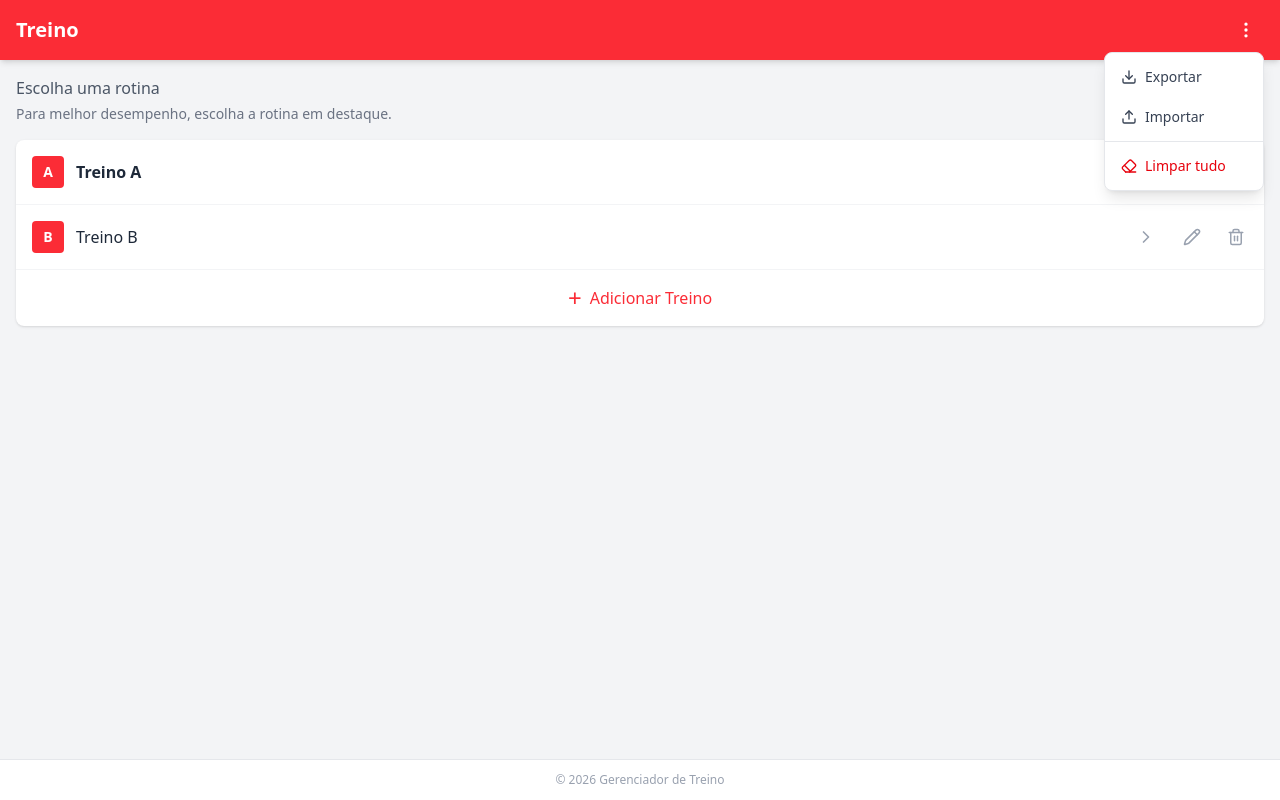
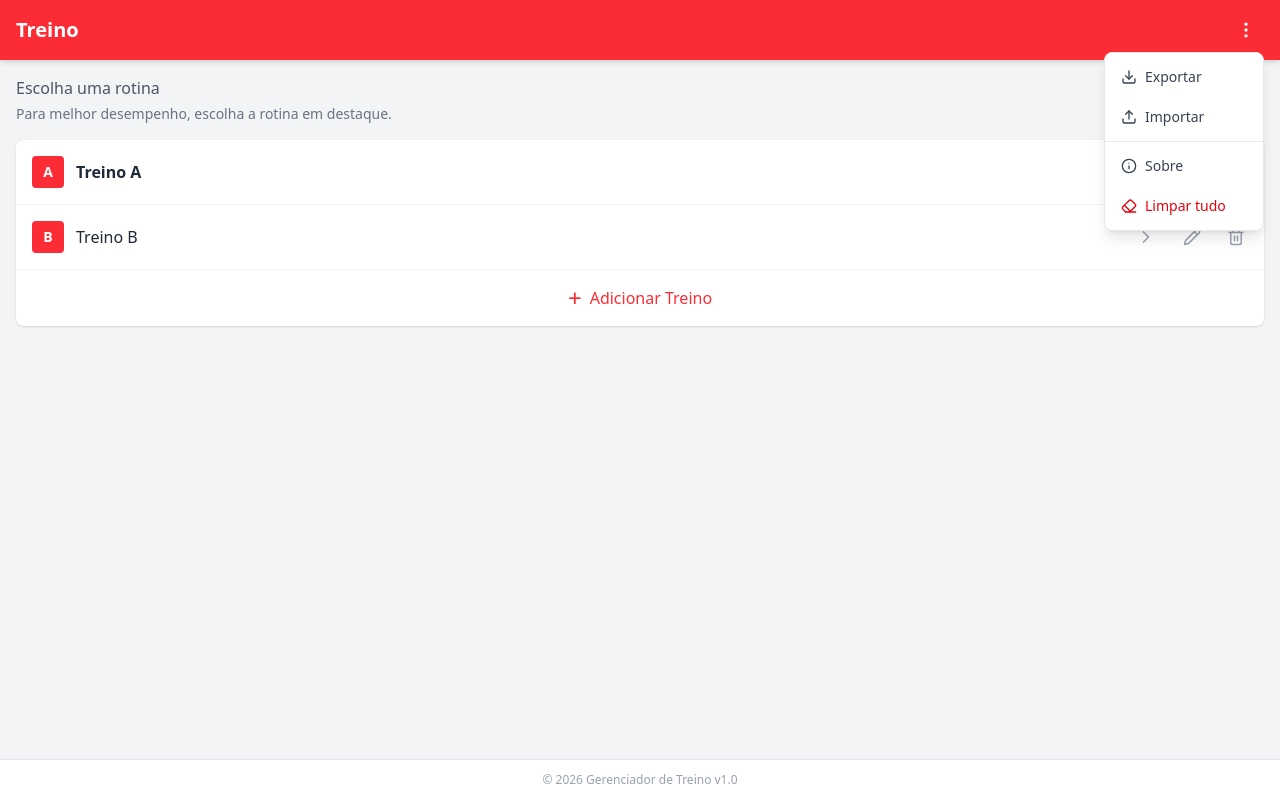
Before and after one commit to dexter2k8/academy, a React (Vite) app: page / in a window 1280 px wide. Both pictures are taken after a click on the button 1246 px from the left and 30 px from the top of the page. Built offline with nearby package versions, Linux system fonts and the light colour scheme.

Commit message:
feat: implemented about

```diff
--- a/src/components/WorkoutList.tsx
+++ b/src/components/WorkoutList.tsx
@@ -1,6 +1,15 @@
-import { ChevronRight, Pencil, Trash2, Download, Upload, Eraser, MoreVertical } from 'lucide-react';
-import { useRef, useState } from 'react';
-import type { Workout } from '../types/workout';
+import {
+  ChevronRight,
+  Pencil,
+  Trash2,
+  Download,
+  Upload,
+  Eraser,
+  MoreVertical,
+  Info,
+} from "lucide-react";
+import { useRef, useState } from "react";
+import type { Workout } from "../types/workout";
 
 interface WorkoutListProps {
   workouts: Workout[];
@@ -13,12 +22,22 @@ interface WorkoutListProps {
   onClearAll: () => void;
 }
 
-export function WorkoutList({ workouts, onSelectWorkout, onAddWorkout, onEditWorkout, onDeleteWorkout, onExport, onImport, onClearAll }: WorkoutListProps) {
+export function WorkoutList({
+  workouts,
+  onSelectWorkout,
+  onAddWorkout,
+  onEditWorkout,
+  onDeleteWorkout,
+  onExport,
+  onImport,
+  onClearAll,
+}: WorkoutListProps) {
   const fileInputRef = useRef<HTMLInputElement>(null);
   const [menuOpen, setMenuOpen] = useState(false);
-  const lastAccessedId = workouts
-    .filter((w) => w.lastAccessed)
-    .sort((a, b) => (b.lastAccessed ?? 0) - (a.lastAccessed ?? 0))[0]?.id ?? null;
+  const lastAccessedId =
+    workouts
+      .filter((w) => w.lastAccessed)
+      .sort((a, b) => (b.lastAccessed ?? 0) - (a.lastAccessed ?? 0))[0]?.id ?? null;
 
   const handleDelete = (e: React.MouseEvent, id: string, name: string) => {
     e.stopPropagation();
@@ -33,9 +52,15 @@ export function WorkoutList({ workouts, onSelectWorkout, onAddWorkout, onEditWor
   };
 
   const handleDeleteAll = () => {
-    if (window.confirm('Deseja excluir TODOS os treinos? Esta ação não pode ser desfeita.')) {
+    if (window.confirm("Deseja excluir TODOS os treinos? Esta ação não pode ser desfeita.")) {
       onClearAll();
     }
+  };
+
+  const handleAbout = () => {
+    alert(
+      "Gerenciador de Treino\n\nOrganize e acompanhe seus treinos de musculação.\n\nDesenvolvido por neimestre2k8@gmail.com",
+    );
   };
 
   return (
@@ -52,16 +77,22 @@ export function WorkoutList({ workouts, onSelectWorkout, onAddWorkout, onEditWor
           {menuOpen && (
             <>
               <div className="fixed inset-0 z-20" onClick={() => setMenuOpen(false)} />
-              <div className="absolute right-0 top-full mt-1 bg-white rounded-lg shadow-lg border border-gray-200 py-1 z-30 min-w-[160px]">
+              <div className="absolute right-0 top-full mt-1 bg-white rounded-lg shadow-lg border border-gray-200 py-1 z-30 min-w-40">
                 <button
-                  onClick={() => { onExport(); setMenuOpen(false); }}
+                  onClick={() => {
+                    onExport();
+                    setMenuOpen(false);
+                  }}
                   className="w-full flex items-center gap-2 px-4 py-2.5 text-sm text-gray-700 hover:bg-gray-100 cursor-pointer"
                 >
                   <Download size={16} />
                   Exportar
                 </button>
                 <button
-                  onClick={() => { fileInputRef.current?.click(); setMenuOpen(false); }}
+                  onClick={() => {
+                    fileInputRef.current?.click();
+                    setMenuOpen(false);
+                  }}
                   className="w-full flex items-center gap-2 px-4 py-2.5 text-sm text-gray-700 hover:bg-gray-100 cursor-pointer"
                 >
                   <Upload size={16} />
@@ -69,7 +100,20 @@ export function WorkoutList({ workouts, onSelectWorkout, onAddWorkout, onEditWor
                 </button>
                 <div className="border-t border-gray-200 my-1" />
                 <button
-                  onClick={() => { handleDeleteAll(); setMenuOpen(false); }}
+                  onClick={() => {
+                    handleAbout();
+                    setMenuOpen(false);
+                  }}
+                  className="w-full flex items-center gap-2 px-4 py-2.5 text-sm text-gray-700 hover:bg-gray-100 cursor-pointer"
+                >
+                  <Info size={16} />
+                  Sobre
+                </button>
+                <button
+                  onClick={() => {
+                    handleDeleteAll();
+                    setMenuOpen(false);
+                  }}
                   className="w-full flex items-center gap-2 px-4 py-2.5 text-sm text-red-600 hover:bg-red-50 cursor-pointer"
                 >
                   <Eraser size={16} />
@@ -83,7 +127,7 @@ export function WorkoutList({ workouts, onSelectWorkout, onAddWorkout, onEditWor
                   onChange={(e) => {
                     const file = e.target.files?.[0];
                     if (file) onImport(file);
-                    e.target.value = '';
+                    e.target.value = "";
                   }}
                 />
               </div>
@@ -94,14 +138,16 @@ export function WorkoutList({ workouts, onSelectWorkout, onAddWorkout, onEditWor
 
       <main className="flex-1 p-3 sm:p-4 pb-20">
         <p className="text-gray-600 mb-1 text-sm sm:text-base">Escolha uma rotina</p>
-        <p className="text-gray-500 text-xs sm:text-sm mb-3 sm:mb-4">Para melhor desempenho, escolha a rotina em destaque.</p>
+        <p className="text-gray-500 text-xs sm:text-sm mb-3 sm:mb-4">
+          Para melhor desempenho, escolha a rotina em destaque.
+        </p>
 
         <div className="bg-white rounded-lg shadow overflow-hidden">
           {workouts.map((workout, index) => (
             <div
               key={workout.id}
               className={`flex items-center border-b border-gray-100 min-h-14 ${
-                workout.id === lastAccessedId ? 'font-bold' : ''
+                workout.id === lastAccessedId ? "font-bold" : ""
               }`}
             >
               <button
@@ -144,11 +190,10 @@ export function WorkoutList({ workouts, onSelectWorkout, onAddWorkout, onEditWor
             <span className="text-sm sm:text-base">Adicionar Treino</span>
           </button>
         </div>
-
       </main>
 
       <footer className="bg-white border-t border-gray-200 px-4 py-3 flex justify-center items-center sticky bottom-0 z-10 safe-area-bottom">
-        <p className="text-xs text-gray-400">&copy; 2026 Gerenciador de Treino</p>
+        <p className="text-xs text-gray-400">&copy; 2026 Gerenciador de Treino v1.0</p>
       </footer>
     </div>
   );
```
